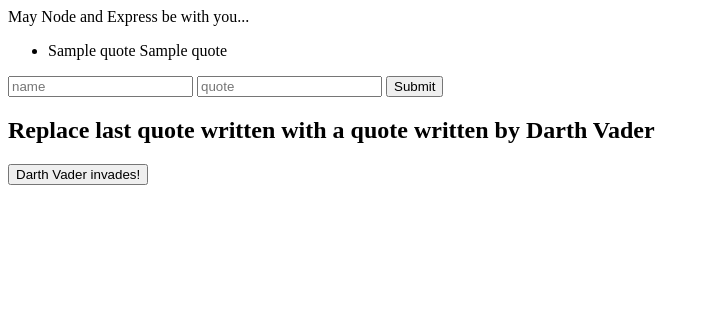
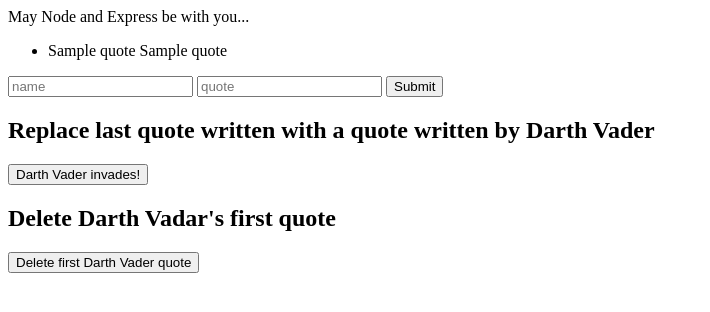
Before and after one commit to ioblorenzo/first-project, a Node server app: template views/index.ejs in a window 1280 px wide. Shown: the top 312 px of the page, without its empty margins (0-710 px from the left). Run offline with Node 20, Linux system fonts and the light colour scheme; the template is opened without the code that fills it: most values are stand-ins (such as "Sample title", 1, 10 or a date in 2020); some libraries are stand-ins or nearby versions.

Commit message:
Delete added

```diff
--- a/public/main.js
+++ b/public/main.js
@@ -1,21 +1,39 @@
 
 // main.js
 var update = document.getElementById('update')
+var del = document.getElementById('delete')
 
 update.addEventListener('click', function () {
-  // Send PUT Request here
   fetch('quotes', {
     method: 'put',
     headers: {'Content-Type': 'application/json'},
     body: JSON.stringify({
       'name': 'Darth Vader',
       'quote': 'I find your lack of faith disturbing.'
-  })
+   })
   })
   .then(res => {
-  if (res.ok) return res.json()
+    if (res.ok) return res.json()
   })
   .then(data => {
-    console.log(data)
+  console.log(data)
+  window.location.reload()
   })
 })
+
+del.addEventListener('click', function () {
+  fetch('quotes', {
+    method: 'delete',
+    headers: {'Content-Type': 'application/json'},
+    body: JSON.stringify({
+      'name': 'Darth Vader'
+    })
+  })
+  .then(res => {
+    if (res.ok) return res.json()
+  })
+  .then(data => {
+  console.log(data)
+  window.location.reload()
+  })
+})
--- a/server.js
+++ b/server.js
@@ -45,5 +45,15 @@
   }, (err, result) => {
     if (err) return res.send(err)
     res.send(result)
+    console.log('Darth Vader invaded.')
   })
 })
+
+app.delete('/quotes', (req, res) => {
+  db.collection('quotes').findOneAndDelete({name: req.body.name},
+  (err, result) => {
+    if (err) return res.send(500, err)
+    res.send(result)
+    console.log('A darth vader quote got deleted.')
+  })
+})
--- a/views/index.ejs
+++ b/views/index.ejs
@@ -25,6 +25,10 @@
     <h2>Replace last quote written with a quote written by Darth Vader</h2>
     <button id="update"> Darth Vader invades!</button>
   </div>
+  <div>
+  <h2>Delete Darth Vadar's first quote</h2>
+  <button id="delete"> Delete first Darth Vader quote </button>
+</div>
   <script src="main.js"></script>
 </body>
 </html>
```
